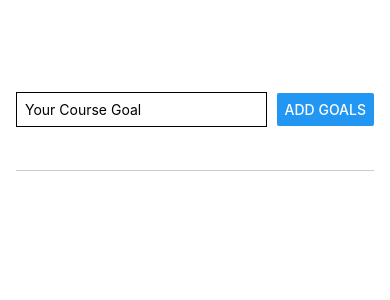
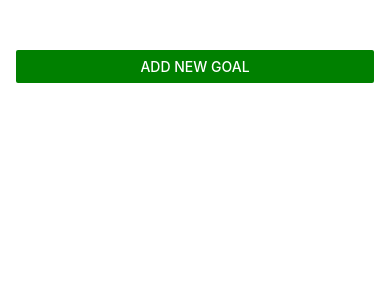
Before and after one commit to CodeNameNinja/LearningReactNative, a React Native app: screen / in a window 390 px wide. Shown: the top 300 px of the page. Built offline with nearby package versions, Linux system fonts and the light colour scheme.

Commit message:
feat: add Input Modal

```diff
--- a/App.js
+++ b/App.js
@@ -1,10 +1,11 @@
 import { useState } from "react";
-import { StyleSheet, View, FlatList } from "react-native";
+import { StyleSheet, View, FlatList, Button } from "react-native";
 import GoalInput from "./components/GoalInput";
 import GoalItem from "./components/GoalItem";
 
 export default function App() {
   const [courseGoals, setCourseGoals] = useState([]);
+  const [open, setOpen] = useState(false);
   const deleteGoalHandler = (item) => {
     console.log("Delete Goal");
 
@@ -15,7 +16,17 @@ export default function App() {
   };
   return (
     <View style={styles.container}>
-      <GoalInput setCourseGoals={setCourseGoals} />
+      <Button
+        title="Add new goal"
+        color="green"
+        onPress={() => setOpen(true)}
+      ></Button>
+
+      <GoalInput
+        setCourseGoals={setCourseGoals}
+        open={open}
+        setOpen={setOpen}
+      />
       <View style={styles.goalsContainer}>
         <FlatList
           data={courseGoals}
--- a/components/GoalInput.js
+++ b/components/GoalInput.js
@@ -1,7 +1,7 @@
 import { useState } from "react";
-import { StyleSheet, View, TextInput, Button } from "react-native";
+import { StyleSheet, View, TextInput, Button, Modal } from "react-native";
 
-const GoalInput = ({ setCourseGoals }) => {
+const GoalInput = ({ open, setOpen, setCourseGoals }) => {
   const [enteredGoal, setEnteredGoal] = useState("");
   const goalInputHandler = (enteredText) => {
     setEnteredGoal(enteredText);
@@ -16,6 +16,7 @@ const GoalInput = ({ setCourseGoals }) => {
     setEnteredGoal("");
   };
   return (
+    <Modal visible={open} animationType="slide">
       <View style={styles.inputContainer}>
         <TextInput
           placeholder="Your Course Goal"
@@ -23,22 +24,26 @@ const GoalInput = ({ setCourseGoals }) => {
           value={enteredGoal}
           onChangeText={goalInputHandler}
         />
-      <Button
-        title="Add Goals"
-        style={styles.button}
-        onPress={addGoalHandler}
-      />
+        <View style={styles.buttonContainer}>
+          <View style={styles.button}>
+            <Button title="Add Goals" onPress={addGoalHandler} />
           </View>
+          <View style={styles.button}>
+            <Button title="Cancle" onPress={() => setOpen(false)} />
+          </View>
+        </View>
+      </View>
+    </Modal>
   );
 };
 
 const styles = StyleSheet.create({
   inputContainer: {
     flex: 1,
-    flexDirection: "row",
-    justifyContent: "space-between",
+    justifyContent: "center",
     alignItems: "center",
     marginBottom: 24,
+    padding: 16,
     borderBottomWidth: 1,
     borderBottomColor: "#ccc",
   },
@@ -46,12 +51,17 @@ const styles = StyleSheet.create({
     borderColor: "#ccccc",
     borderWidth: 1,
     padding: 10,
-    width: "70%",
+    width: "100%",
     marginRight: 8,
     padding: 8,
   },
+  buttonContainer: {
+    marginTop: 10,
+    flexDirection: "row",
+  },
   button: {
-    width: "30%",
+    width: "40%",
+    marginHorizontal: 8,
   },
 });
 
--- a/components/GoalItem.js
+++ b/components/GoalItem.js
@@ -2,23 +2,31 @@ import { StyleSheet, View, Text, Pressable } from "react-native";
 
 const GoalItem = ({ itemData, onDelete }) => {
   return (
-    <Pressable onPress={onDelete.bind(this, itemData.item)}>
-      <View style={styles.listItem}>
-        <Text style={{ color: "white" }}>{itemData.item.text}</Text>
-      </View>
-    </Pressable>
+    <View style={styles.listItem}>
+      <Pressable
+        android_ripple={{ color: "rgba(0, 0, 0, .32)" }}
+        onPress={onDelete.bind(this, itemData.item)}
+        style={({ pressed }) => {
+          pressed && styles.pressedItem;
+        }}
+      >
+        <Text style={{ color: "white", padding: 8 }}>{itemData.item.text}</Text>
+      </Pressable>
+    </View>
   );
 };
 
 const styles = StyleSheet.create({
   listItem: {
     marginVertical: 8,
-    padding: 8,
     backgroundColor: "#5e0acc",
     borderColor: "black",
     borderWidth: 1,
     borderRadius: 5,
   },
+  pressedItem: {
+    opacity: 0.5,
+  },
 });
 
 export default GoalItem;
```
Lines whose indentation alone changed are shown as unchanged.
